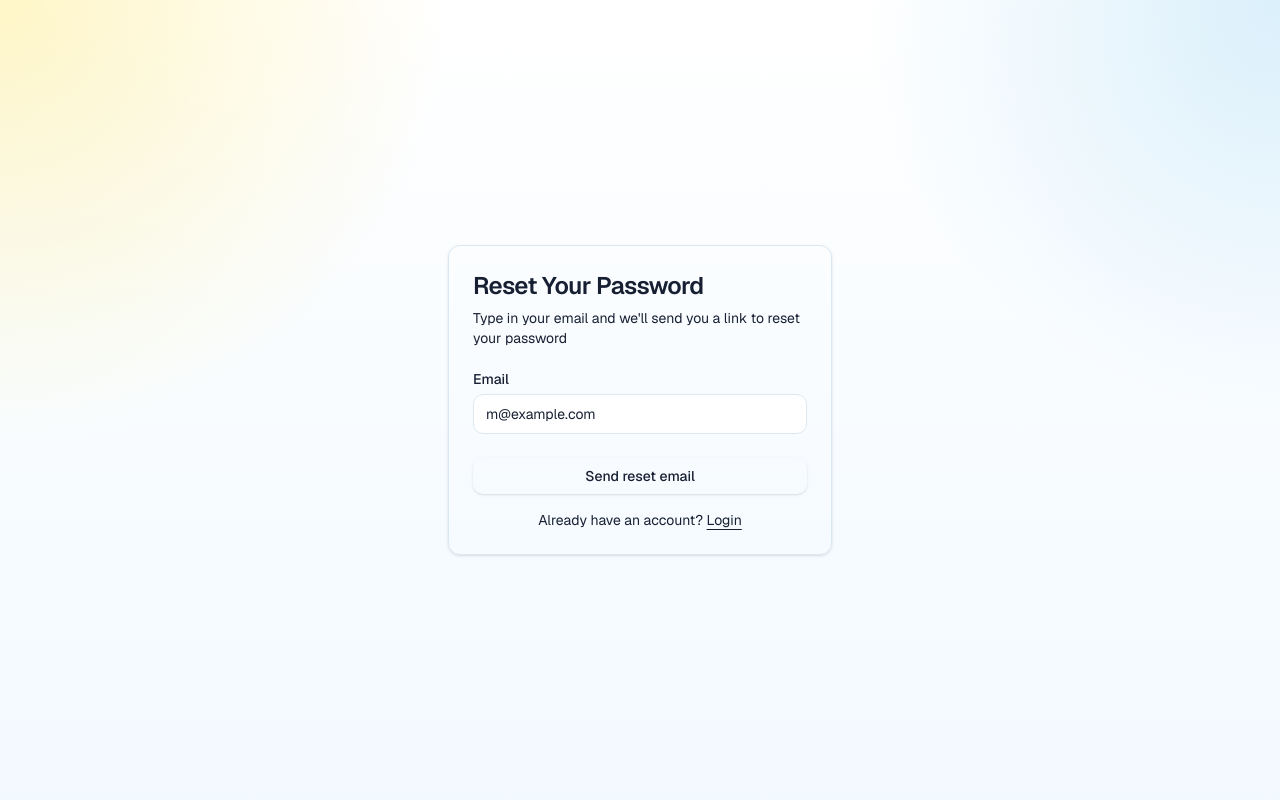
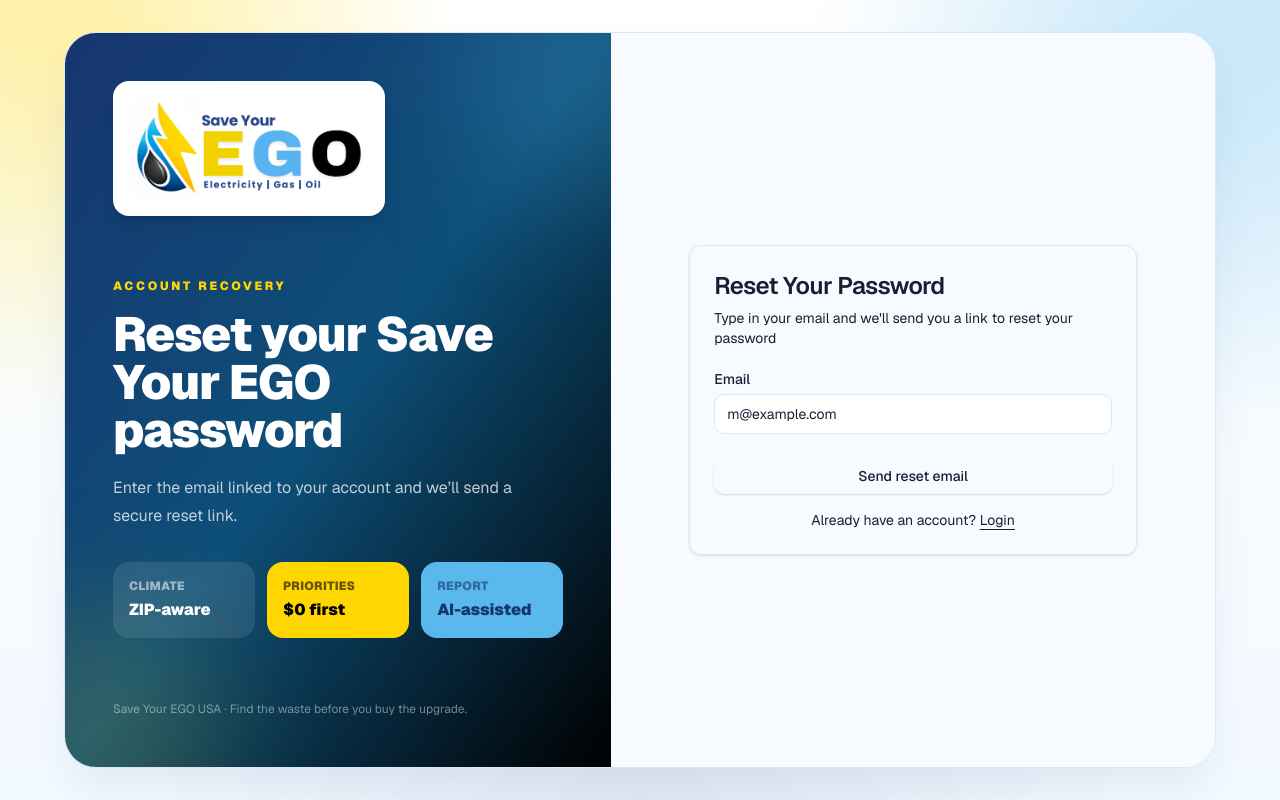
Before and after one commit to niccomyn-max/save-your-ego, a Next.js app: page /auth/forgot-password in a window 1280 px wide. Built offline with nearby package versions, Linux system fonts and the light colour scheme; no server answers.

Commit message:
Polish forgot-password auth page

```diff
--- a/app/auth/forgot-password/page.tsx
+++ b/app/auth/forgot-password/page.tsx
@@ -1,11 +1,14 @@
+import { AuthShell } from "@/components/auth-shell";
 import { ForgotPasswordForm } from "@/components/forgot-password-form";
 
 export default function Page() {
   return (
-    <div className="flex min-h-svh w-full items-center justify-center p-6 md:p-10">
-      <div className="w-full max-w-sm">
-        <ForgotPasswordForm />
-      </div>
-    </div>
+    <AuthShell
+      eyebrow="Account recovery"
+      title="Reset your Save Your EGO password"
+      description="Enter the email linked to your account and we’ll send a secure reset link."
+    >
+      <ForgotPasswordForm />
+    </AuthShell>
   );
 }
```
